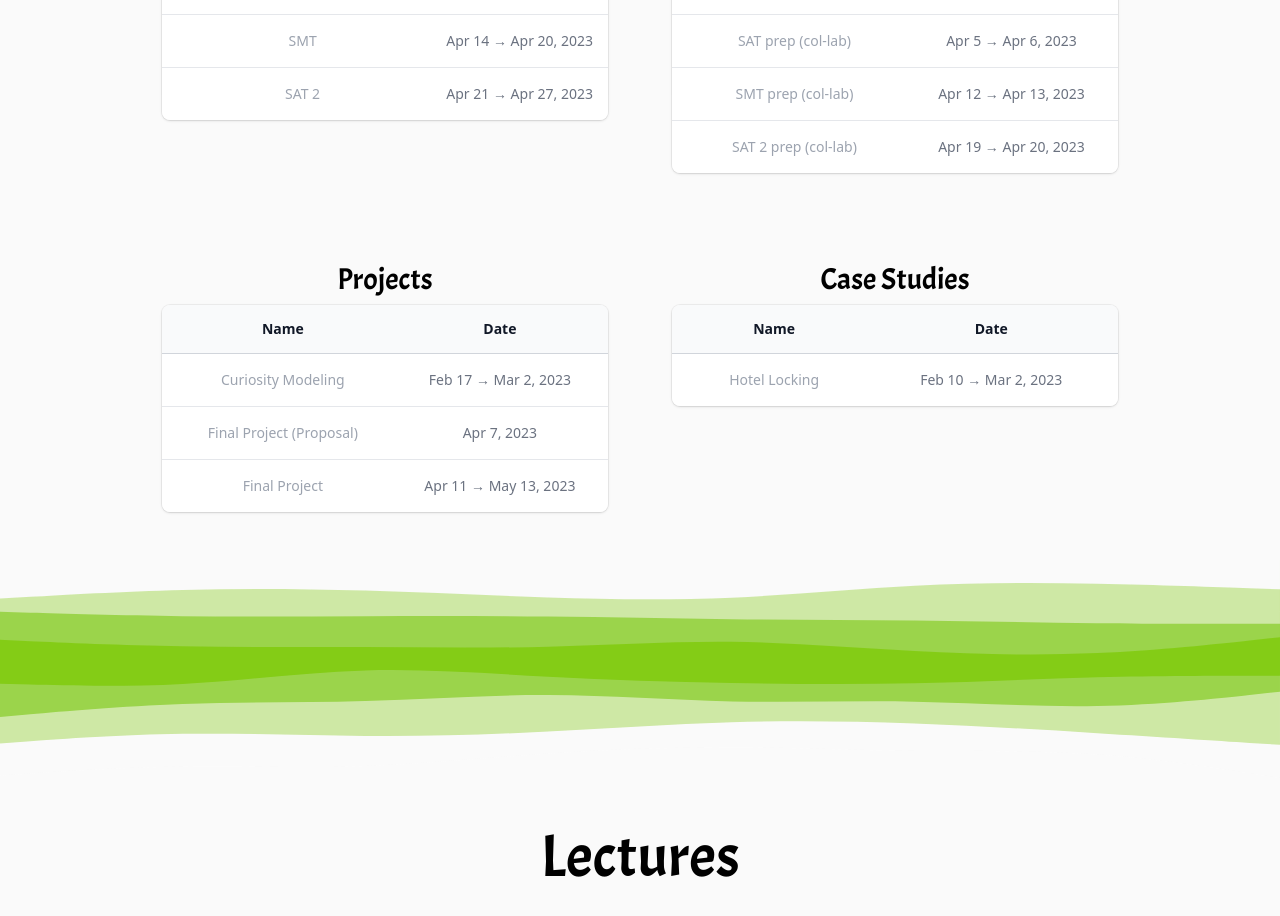
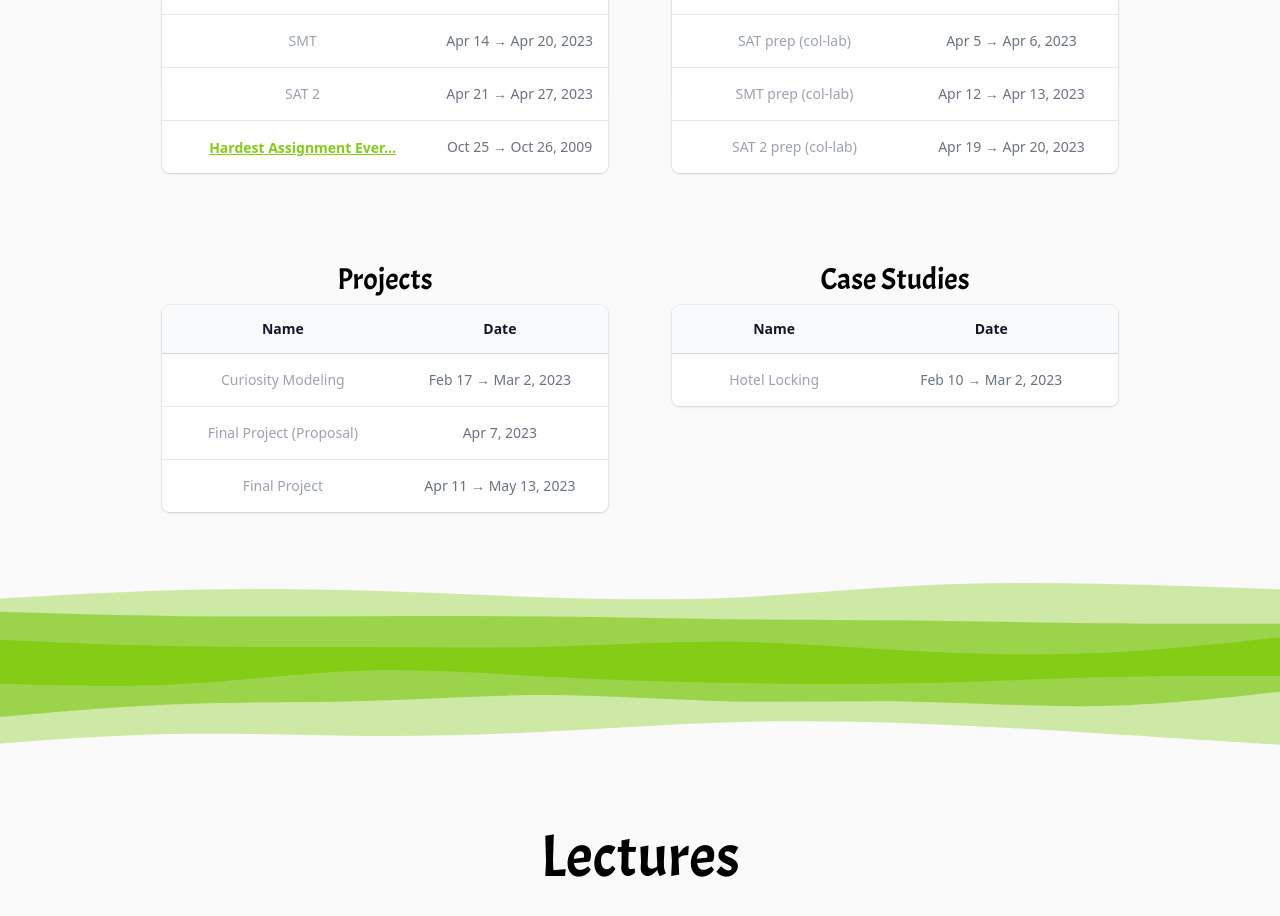
Before and after one commit to csci1710/2024, a React (Create React App) app in the folder my-app/: page / in a window 1280 px wide. Shown: the part 2700-3616 px from the top of the page. Built offline with nearby package versions, Linux system fonts and the light colour scheme; a web font is replaced by a local one.

Commit message:
rickroll ;)

```diff
--- a/my-app/src/SITE_DATA.ts
+++ b/my-app/src/SITE_DATA.ts
@@ -104,6 +104,12 @@ export const homeworkAssignments: Assignment[] = [
     name: "SAT 2",
     dateRange: "Apr 21 → Apr 27, 2023",
     // href: "https://www.google.com",
+  },
+  {
+    // Rickroll ;)
+    name: "Hardest Assignment Ever...",
+    dateRange: "Oct 25 → Oct 26, 2009",
+    href: "https://www.youtube.com/watch?v=xvFZjo5PgG0",
   },
   // {
   //   name: "...",
```
